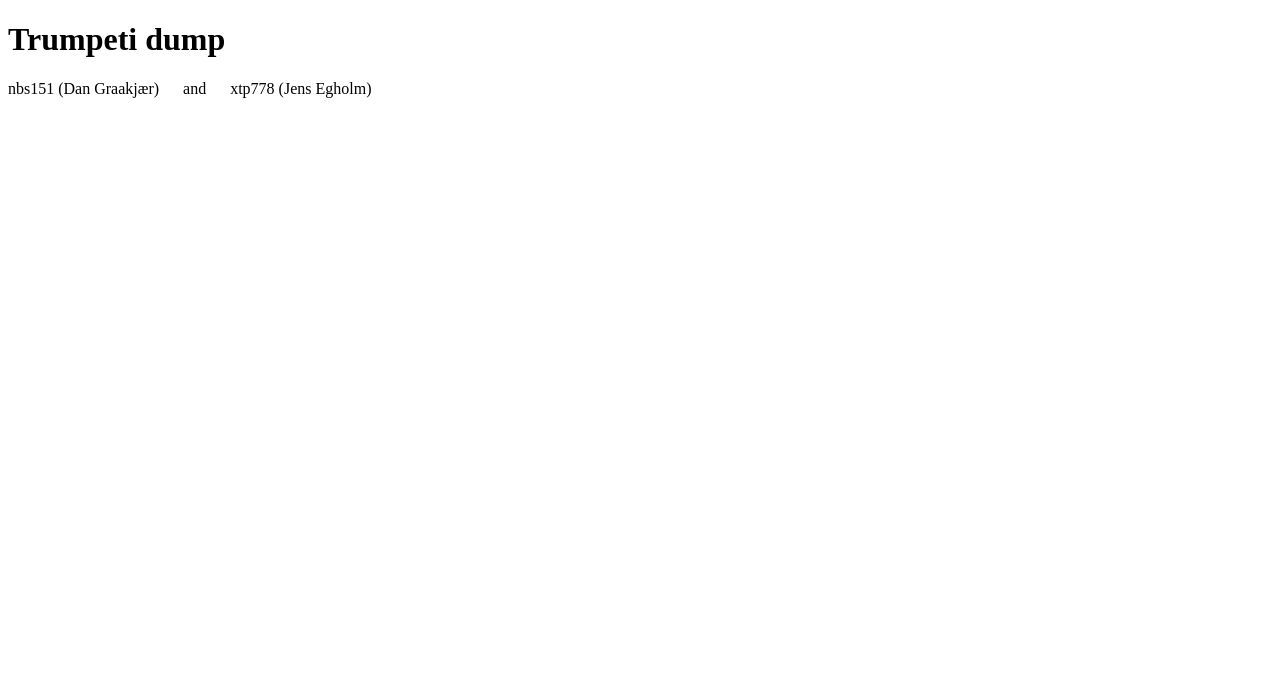
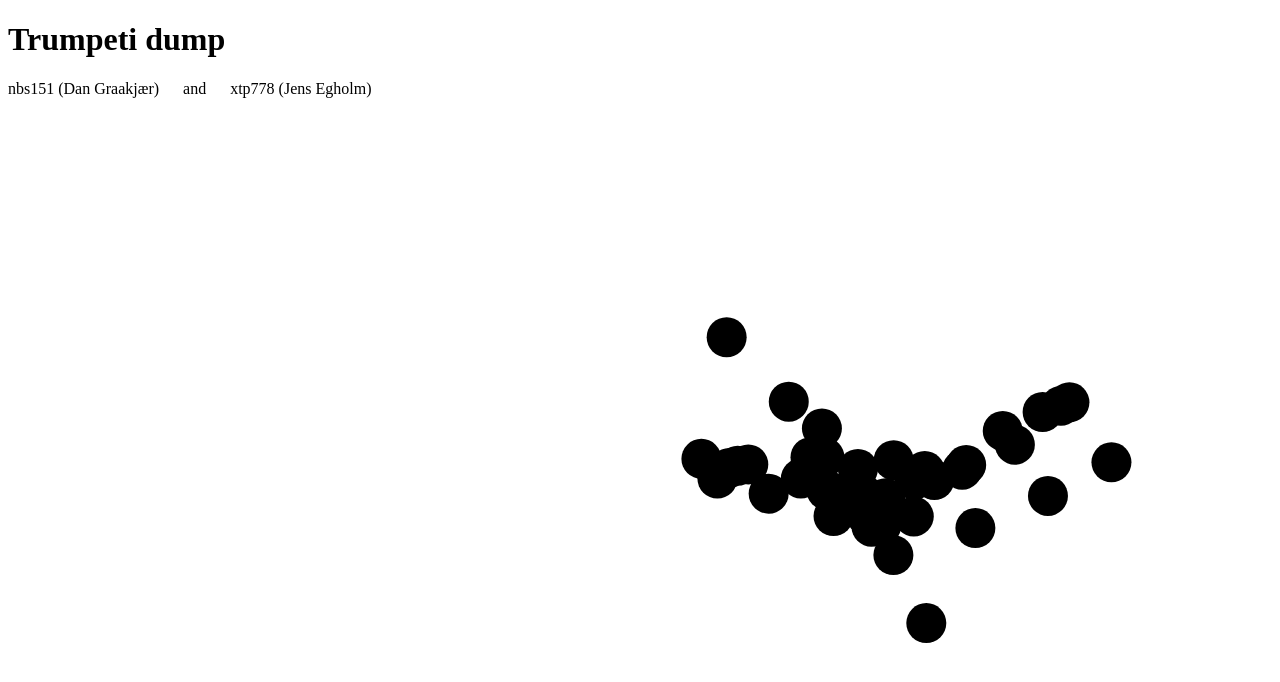
Before and after one commit to lennafans/ide4, a plain HTML site: page index.html in a window 1280 px wide. Drawn offline with nearby package versions, Linux system fonts and the light colour scheme.

Commit message:
Added second chart

```diff
--- a/index.html
+++ b/index.html
@@ -27,34 +27,58 @@
       .attr("width", width / 2)
       .attr("height", height / 2)
 
+    const right = svg.append("g")
+      .attr("width", width / 2)
+      .attr("height", height / 2)
+      .attr("transform", "translate(" + (width / 2) + ", 0)")
+
     const scaleLeftX = d3.scaleLinear()
       .domain([0, 1])
       .range([ padding, (width - padding) / 2 ]);
 
-    const scaleLeftY = scaleRightY = d3.scaleLinear()
+    const scaleLeftY = d3.scaleLinear()
       .domain([0, 1])
+      .range([ padding , height - padding ]);
+
+    const scaleRightX = d3.scaleLinear()
+      .domain([-0.7, 0.7])
+      .range([ padding, (width - padding) / 2 ]);
+
+    const scaleRightY = d3.scaleLinear()
+      .domain([-1, 1])
       .range([ padding , height - padding ]);
 
     let hands = [];
 
-    const updateHands = (index) => {
+    const updateHand = (index) => {
       const xy = hands[index];
-      left.selectAll("hand-dots").data(xy)
-          .enter()
-          .append("circle")
+      left.selectAll("circle")
+          .data(xy)
           .attr("cx", d => scaleLeftX(d[0]))
           .attr("cy", d => scaleLeftY(d[1]))
           .attr("r", 5)
     }
 
-  	d3.csv("hands.csv", row => row, data => {
+  	d3.csv("hands.csv", data => {
     	const x = data.map(r => Object.keys(r).slice(0, 56).map(key => r[key]))
     	const y = data.map(r => Object.keys(r).slice(56, 112).map(key => r[key]))
     	hands = x.map((xs, xsi) => xs.map((x, xi) => [x, y[xsi][xi]]))
+
+      left.selectAll("circle")
+        .data(hands[0])
+        .enter()
+        .append("circle")
     });
 
-    d3.csv("hands_pca.csv", row => row, data => {
-      //console.log(data);
+    d3.csv("hands_pca.csv", data => {
+      const handsPca = data.map((row, i) => [row[1], row[2], i])
+      right.selectAll("pca-dots").data(handsPca)
+        .enter()
+        .append("circle")
+        .attr("cx", d => scaleRightX(d[0]))
+        .attr("cy", d => scaleRightY(d[1]))
+        .attr("r", 20)
+        .on("mouseover", d => updateHand(d[2]))
     })
 
 });
```
